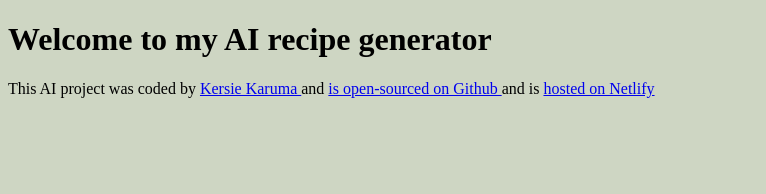
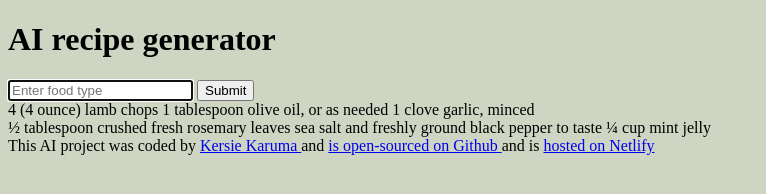
Before and after one commit to Kersie30/AI-ADD-ON, a plain HTML site: page index.html in a window 1280 px wide. Shown: the whole page, without its empty margins (0-766 px from the left). Drawn offline with Linux system fonts and the light colour scheme.

Commit message:
added the basic html structure

```diff
--- a/index.html
+++ b/index.html
@@ -7,7 +7,29 @@
     <title>Document</title>
   </head>
   <body>
-    <h1>Welcome to my AI recipe generator</h1>
+    <header>
+      <h1>AI recipe generator</h1>
+    </header>
+    <main>
+      <form>
+        <input
+          type="text"
+          placeholder="Enter food type"
+          autofocus
+          required
+          autocomplete="off"
+        />
+        <input type="submit" />
+      </form>
+      <div>
+        4 (4 ounce) lamb chops 1 tablespoon olive oil, or as needed 1 clove
+        garlic, minced
+        <br />
+        ½ tablespoon crushed fresh rosemary leaves sea salt and freshly ground
+        black pepper to taste ¼ cup mint jelly
+      </div>
+    </main>
+
     <footer>
       This AI project was coded by
       <a href="https://github.com/Kersie30" target="_blank"> Kersie Karuma </a>
```
